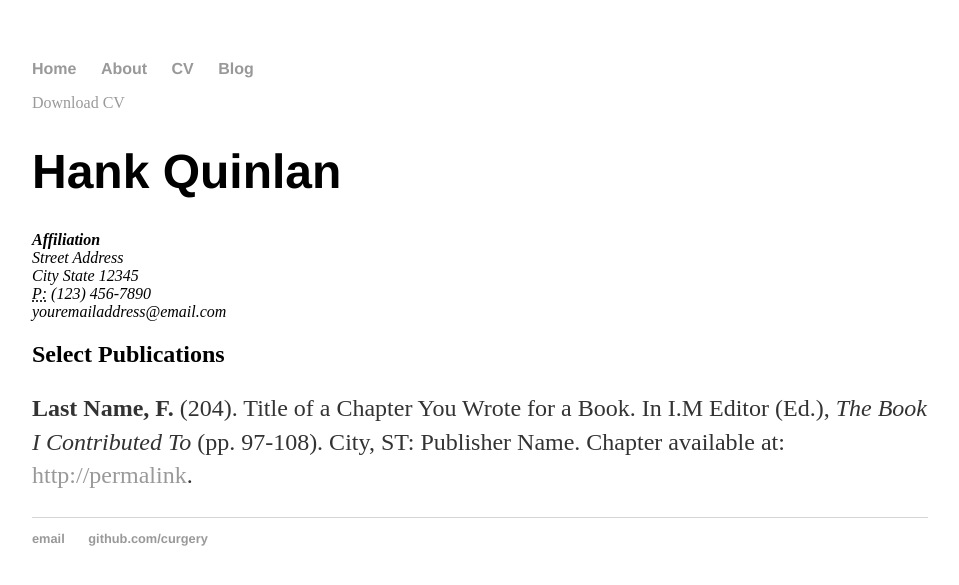
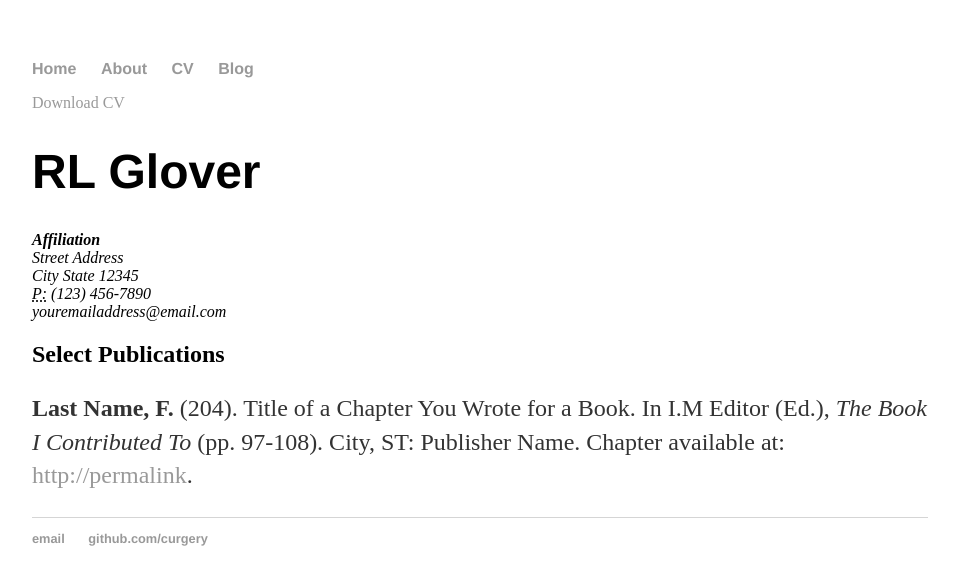
Before and after one commit to curgery/curgery.github.io, a Jekyll site: the page built from cv/index.html, in a window 1280 px wide. Shown: the top 585 px of the page, without its empty margins (160-1119 px from the left). Built offline with Jekyll 4.4.1, drawn with Linux system fonts in a browser that asks for light colours.

Commit message:
Update index.html

```diff
--- a/cv/index.html
+++ b/cv/index.html
@@ -5,7 +5,7 @@ title: CV of Your Name
 
 	<div class="cv">
 		<a href="#" class="download" title="Download CV as PDF">Download CV</a>
-					<h1>Hank Quinlan</h1>
+					<h1>RL Glover</h1>
 					<address>
 					<strong>Affiliation</strong><br>
 					Street Address<br>
```
